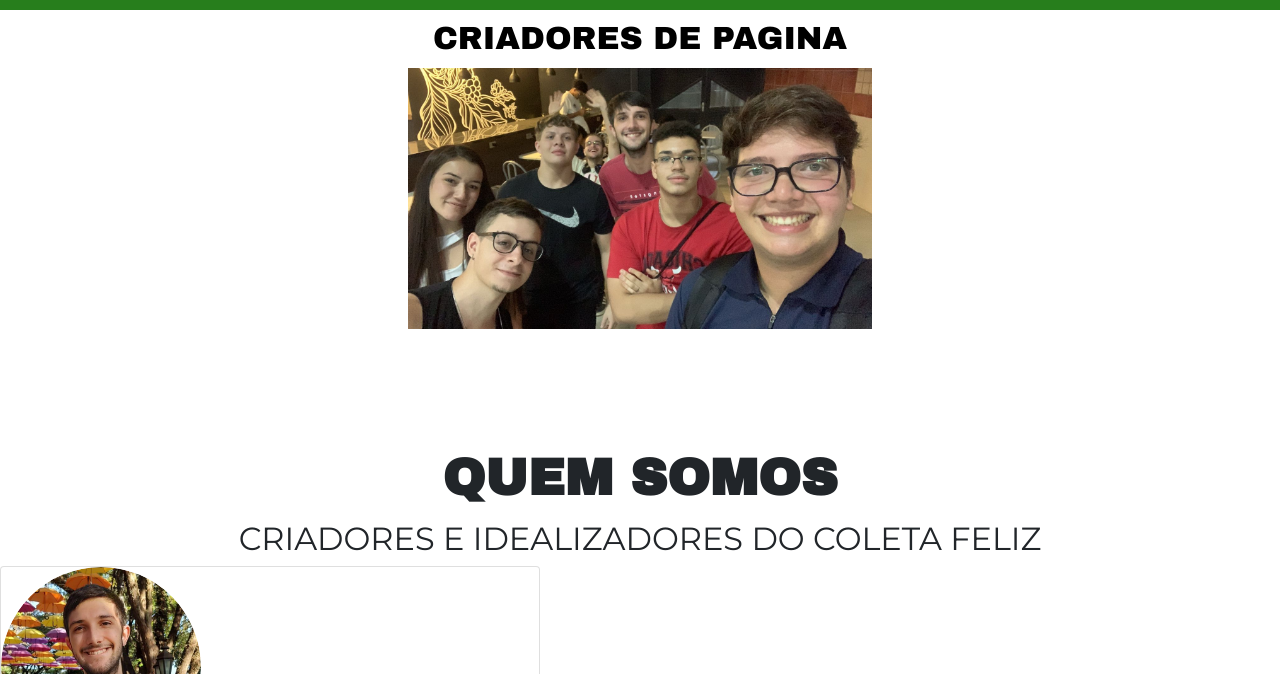
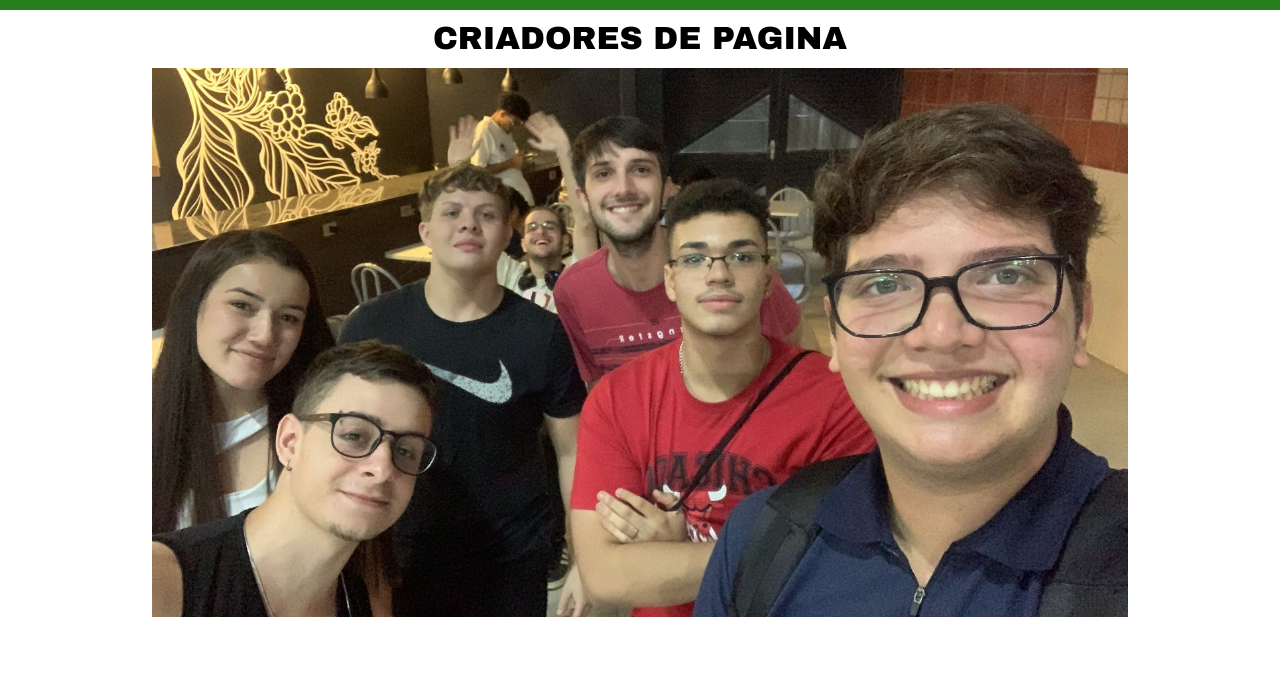
Before and after one commit to joaodgj/coleta-feliz, a plain HTML site: page quemsomos.html in a window 1280 px wide. Shown: the part 126-800 px from the top of the page. Drawn offline with nearby package versions, Linux system fonts and the light colour scheme; a script that the page names is missing.

Commit message:
Tamanho da foto

```diff
--- a/quemsomos.html
+++ b/quemsomos.html
@@ -46,8 +46,8 @@
 
     <br>
     <br>
-    <H1 style="font-family: 'Montserrat', sans-serif;"><b>QUEM SOMOS</b></H1>
-    <h2 style="font-family: 'Montserrat', sans-serif; text-align: center;">CRIADORES E IDEALIZADORES DO COLETA FELIZ</h2>
+    <h1 style="font-family: 'Montserrat', sans-serif; font-size: clamp(12px, 4vw, 32px);"><b>QUEM SOMOS</b></h1>
+    <h2 style="font-family: 'Montserrat', sans-serif; text-align: center; font-size: clamp(12px, 4vw, 32px);">CRIADORES E IDEALIZADORES DO COLETA FELIZ</h2>
 
 
 
@@ -58,7 +58,7 @@
         </div>
         <div class="col-md-8">
           <div class="card-body">
-            <h5 class="card-title">JOÃO DAVI GUIMARÃES JUNIOR</h5>
+            <h5 class="card-title" >JOÃO DAVI GUIMARÃES JUNIOR</h5>
             <p class="card-text"> RA N6903C9.</p>
 
           </div>
--- a/styles.css
+++ b/styles.css
@@ -181,8 +181,8 @@ a{
 
 .container{
   position: relative;
-  width: 40%;
-  height: 40vh; /* Ajusta a altura do contêiner para 100% da altura da viewport */
+  width: 80%;
+  height: 80%; /* Ajusta a altura do contêiner para 100% da altura da viewport */
 }
 
 .center-img{
@@ -212,6 +212,7 @@ a{
 
 .card-title{
   color: black;
+
 }
 .card-text{
   color: rgb(63, 63, 63);
```
